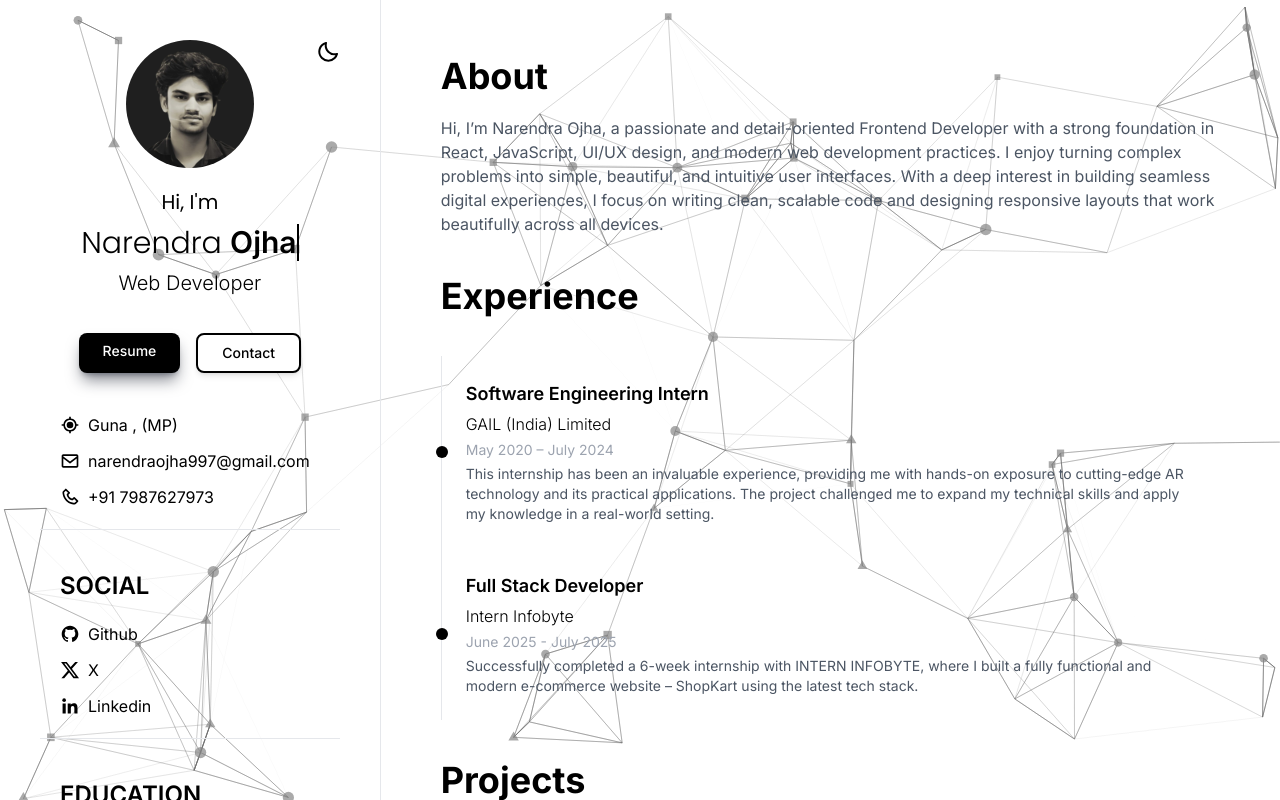
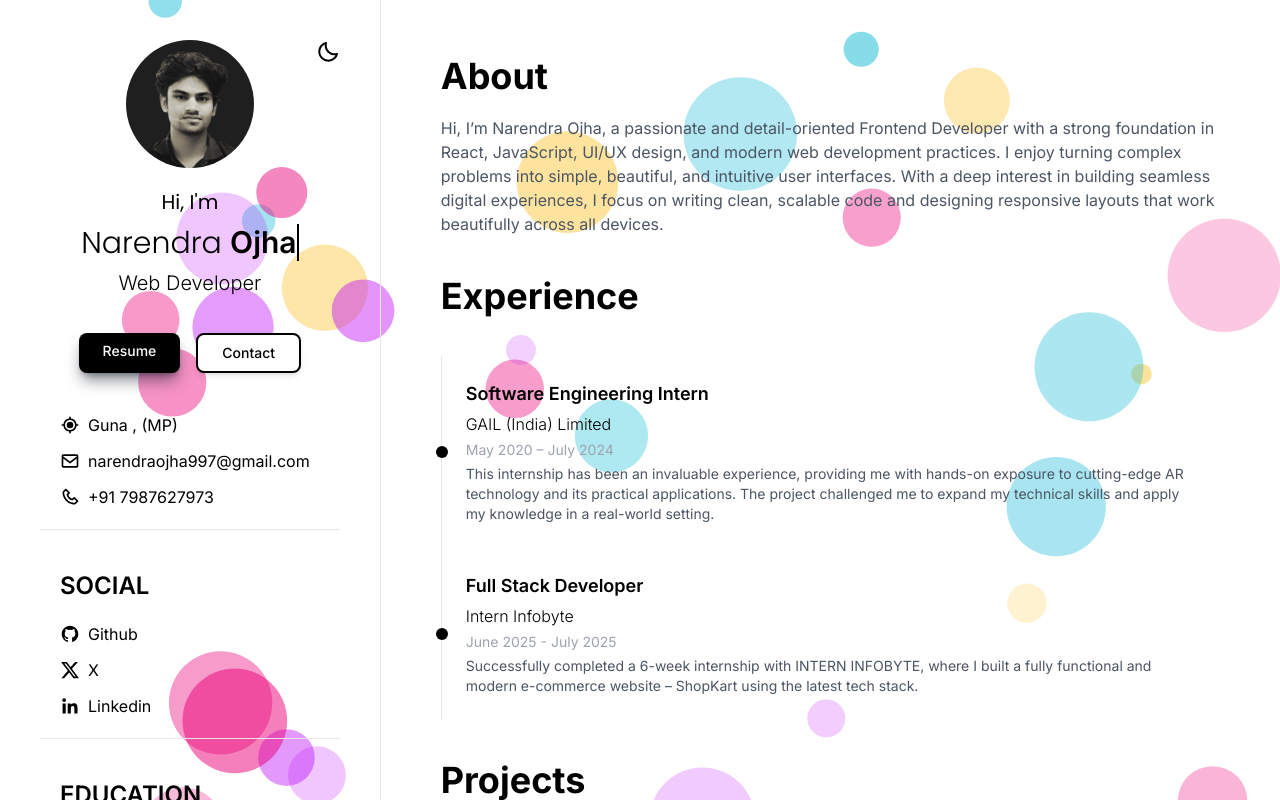
Before and after one commit to narendraojha24/CV--website, a React (Vite) app: page / in a window 1280 px wide. Shown: the top 800 px of the page. Built offline with nearby package versions, Linux system fonts and the light colour scheme.

Commit message:
added animation

```diff
--- a/src/components/ParticlesBackground.jsx
+++ b/src/components/ParticlesBackground.jsx
@@ -15,20 +15,39 @@ const ParticlesBackground = () => {
     fullScreen: { enable: true, zIndex: -1 },
     background: { color: { value: "transparent" } },
     particles: {
-          number: { value: 60, density: { enable: true, area: 800 } }, // fewer, bigger particles
-          color: { value: "#868686ff" },
-          shape: {
-            type: ["circle", "triangle", "square", "pentagon", "hexagon"], // multiple shapes
+      number: { value: 25, density: { enable: true, area: 800 } },
+      color: {
+         value: ["#c118f9ff", "#06b6d4", "#ea0079ff", "#fbbf24"], // purple, teal, pink, yellow
       },
-          opacity: { value: 0.7 },
-          size: { value: { min: 4, max: 6 } }, // bigger shapes
-          move: { enable: true, speed: 2, direction: "none", outModes: "out" },
+      shape: { type: "circle" },
+      opacity: {
+        value: 0.5,
+        animation: {
+          enable: true,
+          speed: 0.8,
+          minimumValue: 0.2,
+          sync: false,
+        },
+      },
+      size: {
+        value: { min: 20, max: 60 }, // large, soft bubbles
+        animation: {
+          enable: true,
+          speed: 4,
+          minimumValue: 10,
+          sync: false,
+        },
+      },
+      move: {
+        enable: true,
+        speed: 1.2,
+        direction: "none",
+        outModes: "out",
+        random: true,
+        straight: false,
+      },
       links: {
-            enable: true,
-            color: "#696969ff",
-            distance: 200, // longer lines
-            opacity: 0.7,  // more visible
-            width: 1,      // thicker lines
+        enable: false,
       },
     },
     detectRetina: true,
```
Lines whose indentation alone changed are shown as unchanged.
